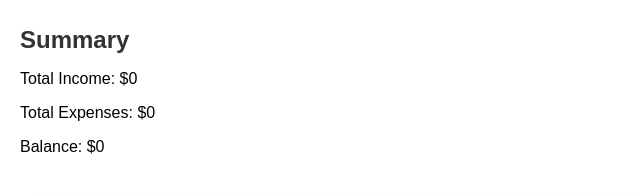
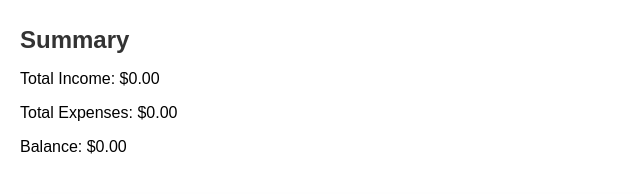
Before and after one commit to theITGuy825/webassignment, a website built with Parcel: page index.html in a window 1280 px wide. Shown: the part 589-783 px from the top of the page, 0-640 px from the left. Built offline with nearby package versions, Linux system fonts and the light colour scheme; some packages are replaced by stand-ins of ours; no server answers; the database is empty.

Commit message:
readding more firebase issues

```diff
--- a/app.js
+++ b/app.js
@@ -80,6 +80,40 @@ async function askChatBot(request) {
     }
 }
 
+// Load incomes and expenses on window load
+window.addEventListener('load', async () => {
+    await renderIncome();
+    await renderExpenses();
+    updateSummary();
+});
+
+// Fetch and render incomes
+async function renderIncome() {
+    const incomesSnapshot = await getDocs(collection(db, "incomes"));
+    let totalIncome = 0;
+    incomesSnapshot.forEach(doc => {
+        totalIncome += doc.data().amount;
+    });
+    totalIncomeElem.textContent = totalIncome.toFixed(2);
+}
+
+// Fetch and render expenses
+async function renderExpenses() {
+    const expensesSnapshot = await getDocs(collection(db, "expenses"));
+    let totalExpenses = 0;
+    expensesSnapshot.forEach(doc => {
+        totalExpenses += doc.data().amount;
+    });
+    totalExpensesElem.textContent = totalExpenses.toFixed(2);
+}
+
+// Update Summary
+function updateSummary() {
+    const totalIncome = parseFloat(totalIncomeElem.textContent) || 0;
+    const totalExpenses = parseFloat(totalExpensesElem.textContent) || 0;
+    balanceElem.textContent = (totalIncome - totalExpenses).toFixed(2);
+}
+
 // Add Income
 addIncomeBtn.addEventListener('click', async () => {
     const incomeAmount = parseFloat(sanitizeInput(incomeInput.value.trim()));
@@ -87,6 +121,8 @@ addIncomeBtn.addEventListener('click', async () => {
         await addDoc(collection(db, "incomes"), { amount: incomeAmount });
         incomeInput.value = '';
         alert("Income added successfully!");
+        renderIncome();
+        updateSummary();
     } else {
         alert("Please enter a valid income amount.");
     }
@@ -101,6 +137,8 @@ addExpenseBtn.addEventListener('click', async () => {
         expenseAmountInput.value = '';
         expenseCategoryInput.value = '';
         alert("Expense added successfully!");
+        renderExpenses();
+        updateSummary();
     } else {
         alert("Please enter a valid expense amount and category.");
     }
```
Also changed, not shown: docs/index.html (+1 -1 lines), 2 other files.
